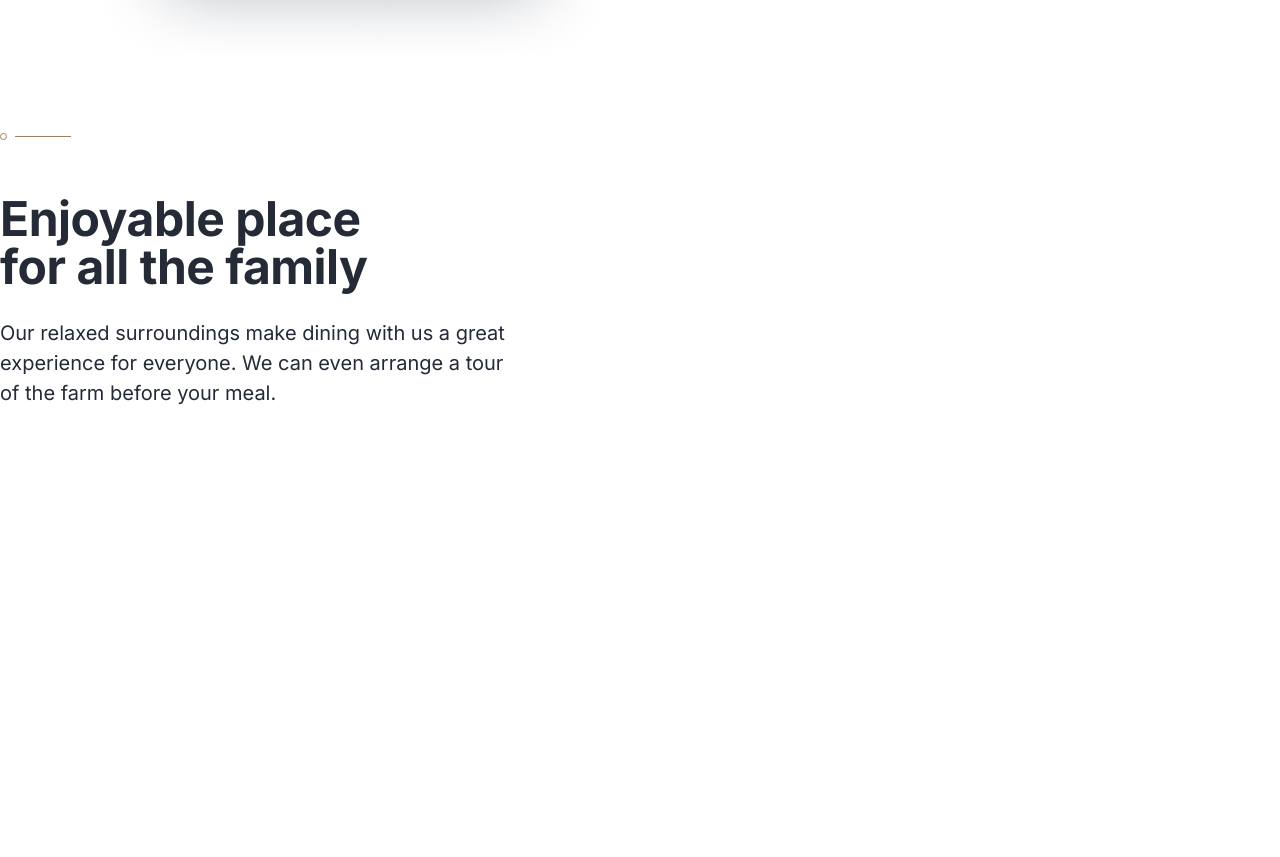
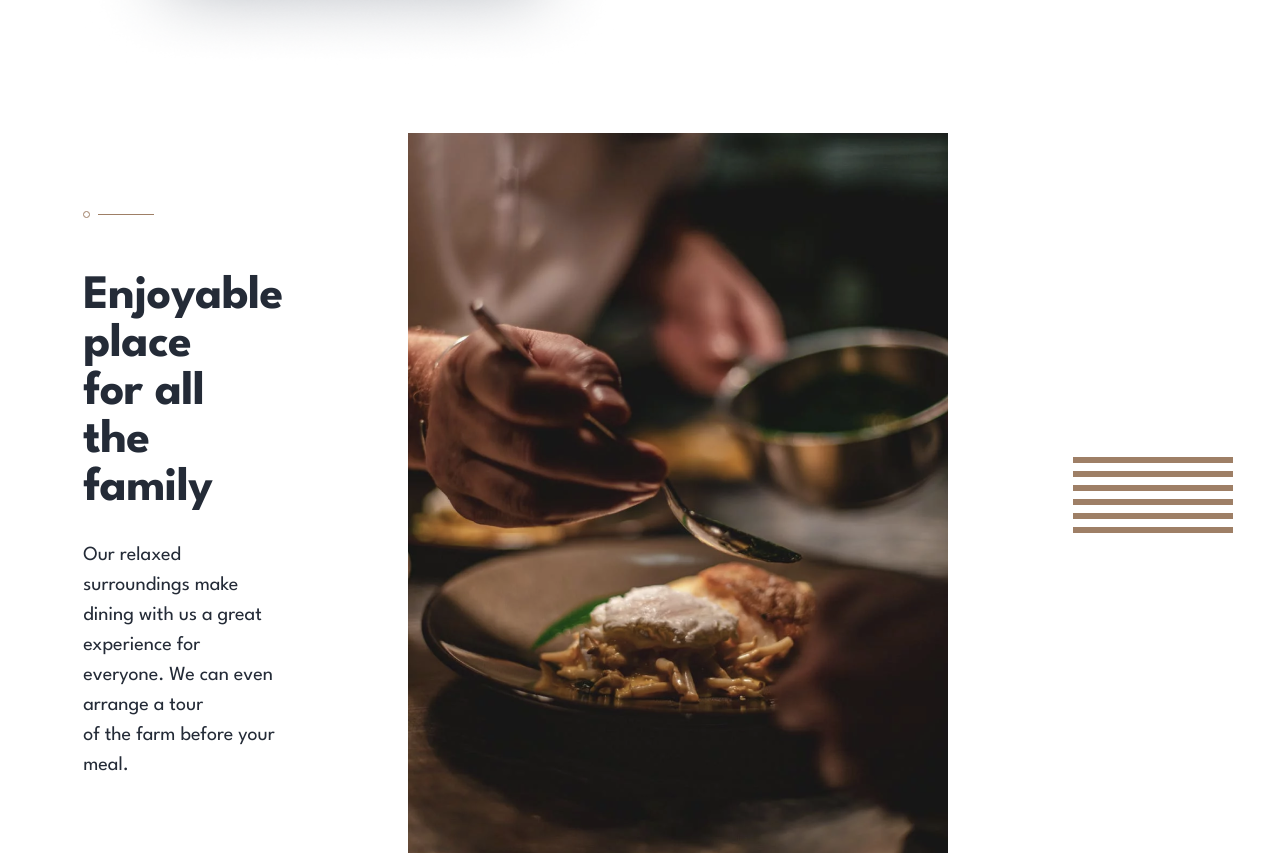
Before and after one commit to tornike2002/food-website, a Next.js app: page / in a window 1280 px wide. Shown: the part 1280-2137 px from the top of the page. Before the commit the page ends 1688 px from the top, so only its background shows below. Built offline with nearby package versions, Linux system fonts and the light colour scheme.

Commit message:
added side mark image for section

```diff
--- a/src/components/home-sections/home-two.tsx
+++ b/src/components/home-sections/home-two.tsx
@@ -1,6 +1,8 @@
 import styled from "styled-components";
 import Image from "next/image";
 import divider from "/public/assets/title-line.svg";
+import homeTwo from "/public/assets/home-side2.png";
+import SideMark from "/public/assets/side-mark.png";
 export default function HomeTwo() {
   return (
     <HomeSectionTwo>
@@ -16,10 +18,20 @@ export default function HomeTwo() {
           <br /> of the farm before your meal.
         </p>
       </div>
+      <div className="image-container">
+        <Image src={homeTwo} alt="home background" />
+      </div>
+      <Image src={SideMark} alt="side Mark" />
     </HomeSectionTwo>
   );
 }
 const HomeSectionTwo = styled.section`
+  display: flex;
+  margin: 0 6.5%;
+  gap: 125px;
+  align-items: center;
+  justify-content: space-evenly;
+  font-family: "League Spartan", sans-serif;
   .sectionTwo-wrapper {
     display: flex;
     flex-direction: column;
```
Also changed, not shown: src/components/home-sections/home-one.tsx (+9 -3 lines).
